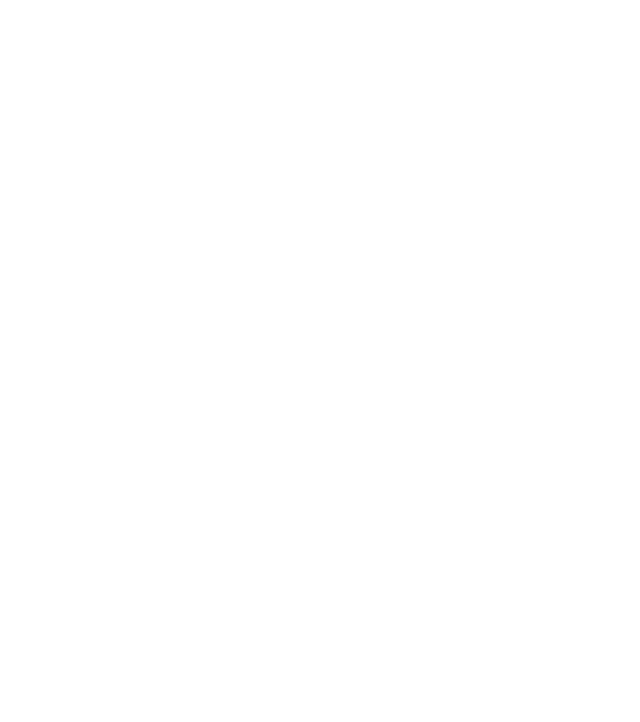
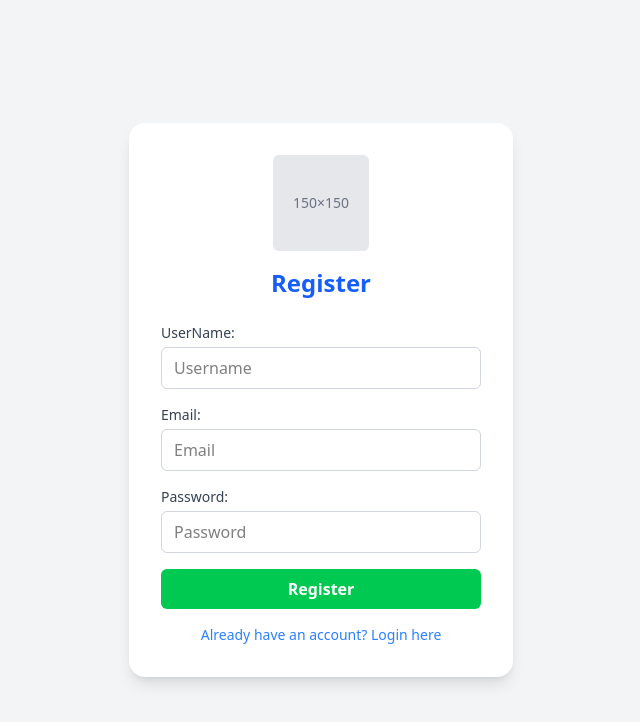
Before and after one commit to jaisaravanan-dev/health-wellness-care-portal, a React (Vite) app: page /signup in a window 1280 px wide. Before the commit this address had no page. Shown: the top 722 px of the page, without its empty margins (319-959 px from the left). Built offline with nearby package versions, Linux system fonts and the light colour scheme.

Commit message:
update the router

```diff
--- a/src/App.jsx
+++ b/src/App.jsx
@@ -1,5 +1,6 @@
 import { BrowserRouter, Routes, Route } from "react-router-dom";
 import AuthPage from "./pages/AuthPage";
+import Register from "./pages/register/Register";
 // import Dashboard from "./pages/Dashboard";
 
 function App() {
@@ -8,6 +9,7 @@
       <Routes>
 
         <Route path="/" element={<AuthPage />} />
+        <Route path="/signup" element={<Register />} />
         {/* <Route path="/dashboard" element={<Dashboard />} /> */}
       </Routes>
 
--- a/src/pages/login/Login.jsx
+++ b/src/pages/login/Login.jsx
@@ -4,6 +4,7 @@
 import InputFiled from "../../component/InputFiled/InputFiled";
 
 const Login = ({ onToggle }) => {
+
   const [form, setForm] = useState({ email: "", password: "" });
   const navigate = useNavigate();
 
@@ -34,6 +35,7 @@
           value={form.email}
           onChange={handleChange}
           placeholder="Email"
+          label={"Email:"}
         />
         <InputFiled
           name="password"
@@ -41,6 +43,7 @@
           value={form.password}
           onChange={handleChange}
           placeholder="Password"
+          label={"Password:"}
         />
 
         <button
@@ -57,7 +60,9 @@
 
       <p
         className="text-center text-blue-500 text-sm mt-2 cursor-pointer hover:underline"
-        onClick={onToggle}
+        onClick={()=>
+          navigate("/signup")
+        }
       >
         New User? Register here
       </p>
--- a/src/pages/register/Register.jsx
+++ b/src/pages/register/Register.jsx
@@ -20,6 +20,7 @@
   };
 
   return (
+    <div className="flex items-center justify-center h-screen bg-gray-100">
       <div className="w-full max-w-sm bg-white shadow-lg rounded-2xl p-8">
         <div className="flex justify-center mb-4">
           <div className="bg-gray-200 w-24 h-24 flex items-center justify-center rounded-md">
@@ -36,6 +37,7 @@
             value={form.username}
             onChange={handleChange}
             placeholder="Username"
+            label={"UserName:"}
           />
           <InputFiled
             name="email"
@@ -43,6 +45,7 @@
             value={form.email}
             onChange={handleChange}
             placeholder="Email"
+            label={"Email:"}
           />
           <InputFiled
             name="password"
@@ -50,6 +53,7 @@
             value={form.password}
             onChange={handleChange}
             placeholder="Password"
+            label={"Password:"}
           />
 
           <button
@@ -67,6 +71,7 @@
           Already have an account? Login here
         </p>
       </div>
+    </div>
   );
 };
 
```
Lines whose indentation alone changed are shown as unchanged.
